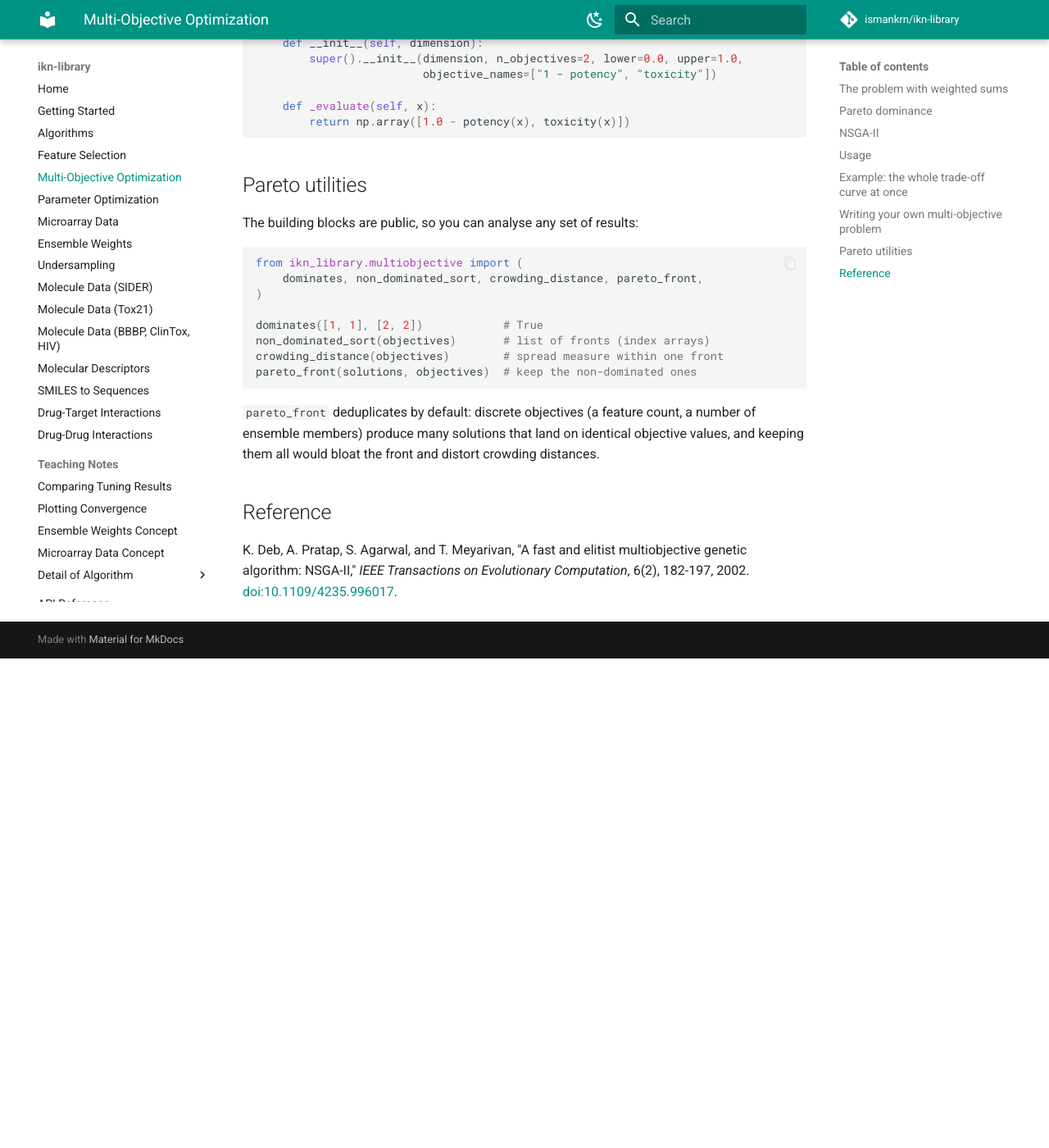
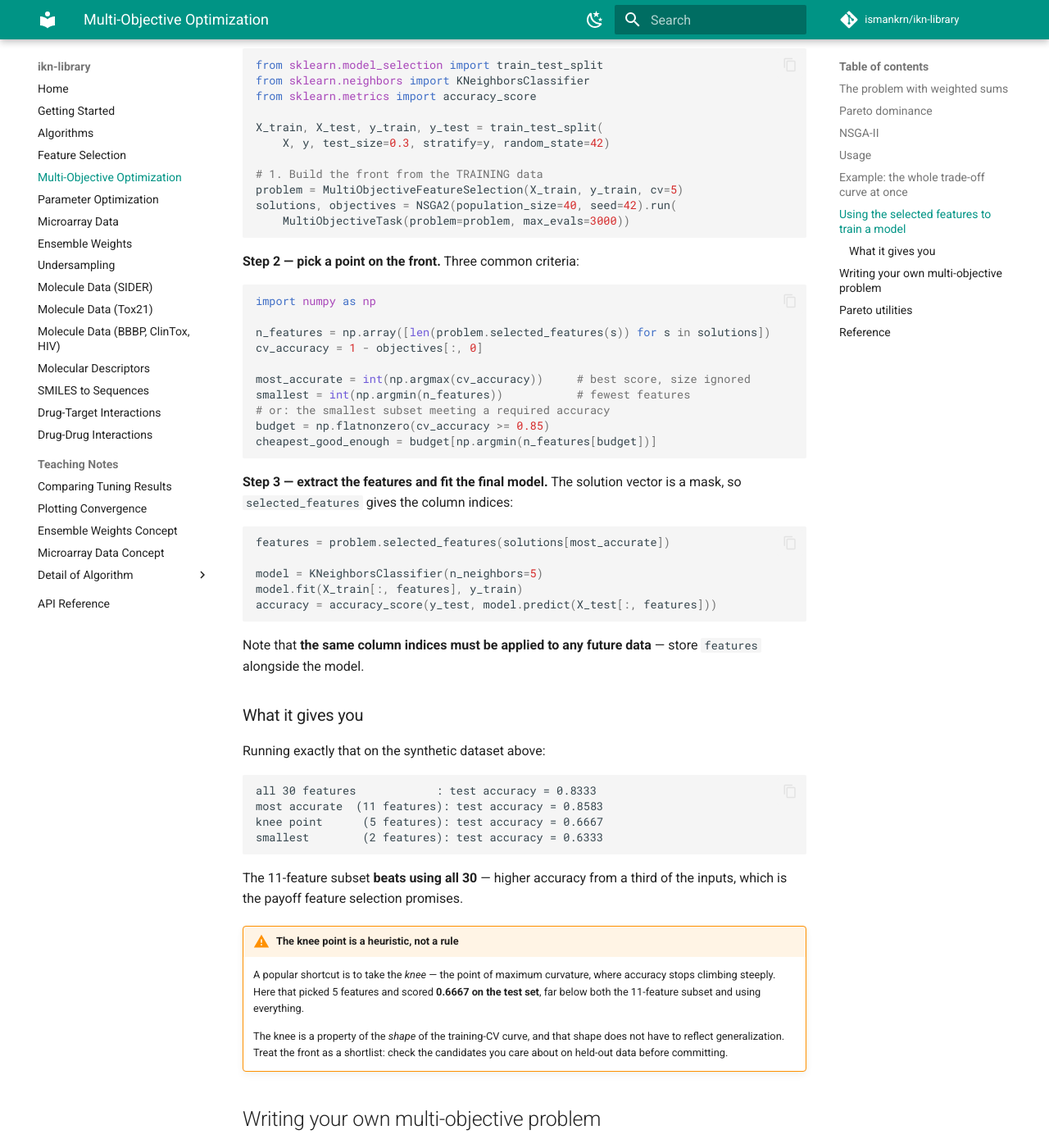
Before and after one commit to ismankrn/ikn-library, an MkDocs documentation site: the page built from docs/multiobjective.md, in a window 1280 px wide and 1400 px high, scrolled down 2914 px. Shown: the whole window at 82% size. Built offline with MkDocs 1.6.1 and Material for MkDocs 9.7.7, drawn with Linux system fonts in a browser that asks for light colours; comment, search, counter and statistics services are not loaded; before the commit the page ends 3717 px from its top, so only the background shows below that; some of the changed text lies outside the part shown.

Commit message:
Document how to turn a Pareto front into a trained model
Co-Authored-By: Claude Fable 5 <noreply@anthropic.com>

````diff
--- a/docs/multiobjective.md
+++ b/docs/multiobjective.md
@@ -105,6 +105,85 @@ assay would stop at 8 or 9.
     objectives separately exposed a solution the scalarized version
     never surfaced.
 
+## Using the selected features to train a model
+
+A Pareto front is a menu, not an answer. Three steps turn it into a
+working model.
+
+!!! warning "Run the selection on training data only"
+    Feature selection is part of model building, so it must not see the
+    test set. Split first, optimize on the training split, and keep the
+    test split untouched for the final number — otherwise the reported
+    accuracy is optimistic.
+
+```python
+from sklearn.model_selection import train_test_split
+from sklearn.neighbors import KNeighborsClassifier
+from sklearn.metrics import accuracy_score
+
+X_train, X_test, y_train, y_test = train_test_split(
+    X, y, test_size=0.3, stratify=y, random_state=42)
+
+# 1. Build the front from the TRAINING data
+problem = MultiObjectiveFeatureSelection(X_train, y_train, cv=5)
+solutions, objectives = NSGA2(population_size=40, seed=42).run(
+    MultiObjectiveTask(problem=problem, max_evals=3000))
+```
+
+**Step 2 — pick a point on the front.** Three common criteria:
+
+```python
+import numpy as np
+
+n_features = np.array([len(problem.selected_features(s)) for s in solutions])
+cv_accuracy = 1 - objectives[:, 0]
+
+most_accurate = int(np.argmax(cv_accuracy))     # best score, size ignored
+smallest = int(np.argmin(n_features))           # fewest features
+# or: the smallest subset meeting a required accuracy
+budget = np.flatnonzero(cv_accuracy >= 0.85)
+cheapest_good_enough = budget[np.argmin(n_features[budget])]
+```
+
+**Step 3 — extract the features and fit the final model.** The solution
+vector is a mask, so `selected_features` gives the column indices:
+
+```python
+features = problem.selected_features(solutions[most_accurate])
+
+model = KNeighborsClassifier(n_neighbors=5)
+model.fit(X_train[:, features], y_train)
+accuracy = accuracy_score(y_test, model.predict(X_test[:, features]))
+```
+
+Note that **the same column indices must be applied to any future
+data** — store `features` alongside the model.
+
+### What it gives you
+
+Running exactly that on the synthetic dataset above:
+
+```text
+all 30 features            : test accuracy = 0.8333
+most accurate  (11 features): test accuracy = 0.8583
+knee point      (5 features): test accuracy = 0.6667
+smallest        (2 features): test accuracy = 0.6333
+```
+
+The 11-feature subset **beats using all 30** — higher accuracy from a
+third of the inputs, which is the payoff feature selection promises.
+
+!!! warning "The knee point is a heuristic, not a rule"
+    A popular shortcut is to take the *knee* — the point of maximum
+    curvature, where accuracy stops climbing steeply. Here that picked
+    5 features and scored **0.6667 on the test set**, far below both the
+    11-feature subset and using everything.
+
+    The knee is a property of the *shape* of the training-CV curve, and
+    that shape does not have to reflect generalization. Treat the front
+    as a shortlist: check the candidates you care about on held-out
+    data before committing.
+
 ## Writing your own multi-objective problem
 
 Subclass `MultiObjectiveProblem` and return a vector; **every objective
````
